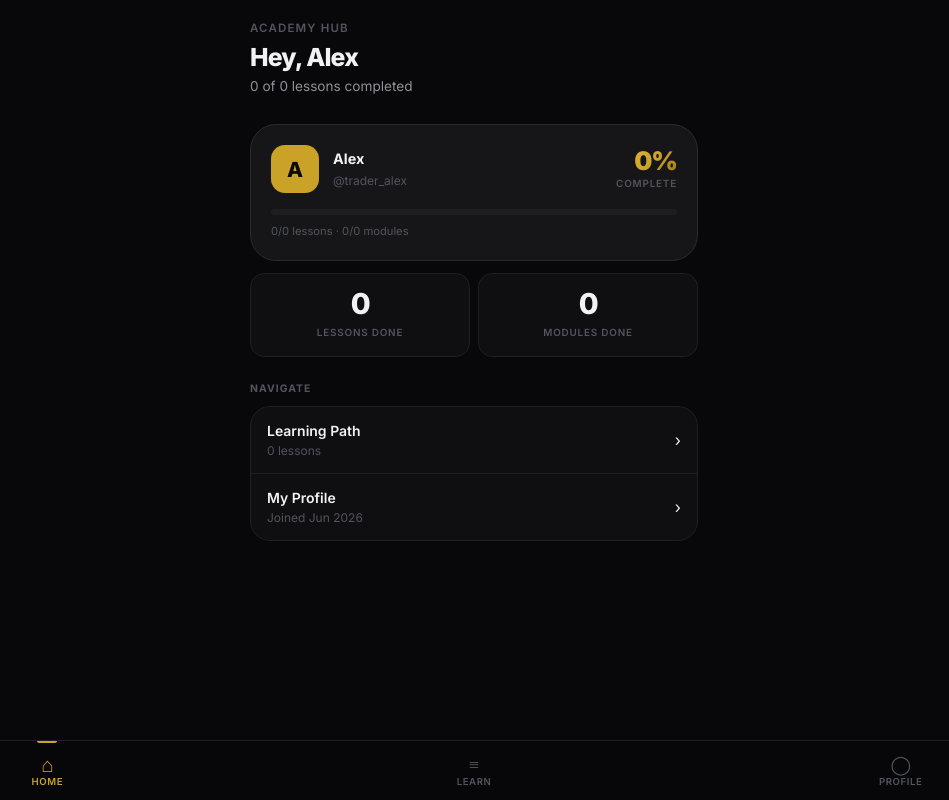
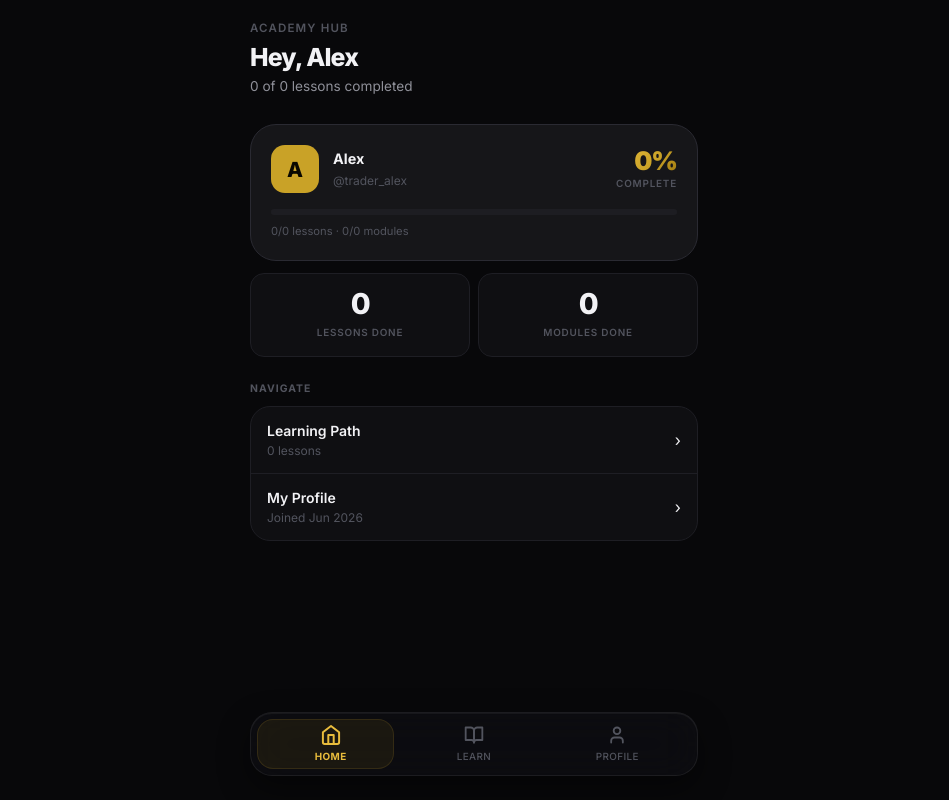
Before and after one commit to OdtaDeL/Tele_Mini_App, a React (Vite) app: page / in a window 1280 px wide. Shown: the whole page, without its empty margins (166-1115 px from the left). Built offline with nearby package versions, Linux system fonts and the light colour scheme; no server answers; the database is empty.

Commit message:
feat: implement iOS-style floating bottom taskbar and admin authorization transition screen

```diff
--- a/src/components/BottomNav.tsx
+++ b/src/components/BottomNav.tsx
@@ -1,9 +1,36 @@
 import { useLocation, useNavigate } from 'react-router-dom';
 
 const NAV = [
-  { path: '/',        label: 'Home',    icon: '⌂' },
-  { path: '/learn',   label: 'Learn',   icon: '≡' },
-  { path: '/profile', label: 'Profile', icon: '◯' },
+  {
+    path: '/',
+    label: 'Home',
+    icon: (
+      <svg width="20" height="20" viewBox="0 0 24 24" fill="none" stroke="currentColor" strokeWidth="2.2" strokeLinecap="round" strokeLinejoin="round">
+        <path d="m3 9 9-7 9 7v11a2 2 0 0 1-2 2H5a2 2 0 0 1-2-2z"/>
+        <polyline points="9 22 9 12 15 12 15 22"/>
+      </svg>
+    )
+  },
+  {
+    path: '/learn',
+    label: 'Learn',
+    icon: (
+      <svg width="20" height="20" viewBox="0 0 24 24" fill="none" stroke="currentColor" strokeWidth="2.2" strokeLinecap="round" strokeLinejoin="round">
+        <path d="M2 3h6a4 4 0 0 1 4 4v14a3 3 0 0 0-3-3H2z"/>
+        <path d="M22 3h-6a4 4 0 0 0-4 4v14a3 3 0 0 1 3-3h7z"/>
+      </svg>
+    )
+  },
+  {
+    path: '/profile',
+    label: 'Profile',
+    icon: (
+      <svg width="20" height="20" viewBox="0 0 24 24" fill="none" stroke="currentColor" strokeWidth="2.2" strokeLinecap="round" strokeLinejoin="round">
+        <path d="M19 21v-2a4 4 0 0 0-4-4H9a4 4 0 0 0-4 4v2"/>
+        <circle cx="12" cy="7" r="4"/>
+      </svg>
+    )
+  },
 ];
 
 export default function BottomNav() {
@@ -14,21 +41,95 @@ export default function BottomNav() {
     return null;
   }
 
+  const activeIndex = NAV.findIndex(item => item.path === location.pathname);
+
   return (
-    <nav className="bottom-nav">
+    <nav
+      style={{
+        position: 'fixed',
+        bottom: '24px',
+        left: '16px',
+        right: '16px',
+        maxWidth: '448px',
+        margin: '0 auto',
+        height: '64px',
+        display: 'flex',
+        alignItems: 'center',
+        padding: '0 8px',
+        background: 'rgba(15, 15, 18, 0.72)',
+        backdropFilter: 'blur(20px) saturate(180%)',
+        WebkitBackdropFilter: 'blur(20px) saturate(180%)',
+        border: '1px solid rgba(255, 255, 255, 0.07)',
+        borderRadius: '22px',
+        boxShadow: '0 12px 32px rgba(0, 0, 0, 0.45), inset 0 1px 0 rgba(255, 255, 255, 0.05)',
+        zIndex: 100,
+      }}
+    >
+      {/* Sliding Active Highlight Indicator */}
+      {activeIndex !== -1 && (
+        <div
+          style={{
+            position: 'absolute',
+            top: '6px',
+            bottom: '6px',
+            left: `calc(${activeIndex} * 33.333% + 6px)`,
+            width: `calc(33.333% - 12px)`,
+            background: 'rgba(201, 162, 39, 0.08)',
+            border: '1px solid rgba(201, 162, 39, 0.15)',
+            borderRadius: '16px',
+            transition: 'all 0.35s cubic-bezier(0.25, 1, 0.5, 1)',
+            pointerEvents: 'none',
+          }}
+        />
+      )}
+
       {NAV.map(({ path, label, icon }) => {
         const active = location.pathname === path;
         return (
           <button
             key={path}
             id={`nav-${label.toLowerCase()}`}
-            className={`nav-item${active ? ' nav-item-active' : ''}`}
+            className="active:scale-[0.93]"
+            style={{
+              flex: 1,
+              height: '100%',
+              background: 'transparent',
+              border: 'none',
+              cursor: 'pointer',
+              display: 'flex',
+              flexDirection: 'column',
+              alignItems: 'center',
+              justifyContent: 'center',
+              color: active ? 'var(--gold-bright)' : 'var(--text-3)',
+              transition: 'color 0.3s ease, transform 0.15s ease',
+              position: 'relative',
+              zIndex: 10,
+              gap: '4px',
+            }}
             onClick={() => navigate(path)}
           >
-            <span className="nav-icon" style={{ fontFamily: 'system-ui', fontWeight: active ? 700 : 400 }}>
+            <div
+              style={{
+                display: 'flex',
+                alignItems: 'center',
+                justifyContent: 'center',
+                transform: active ? 'scale(1.08)' : 'scale(1)',
+                transition: 'transform 0.35s cubic-bezier(0.25, 1, 0.5, 1)',
+              }}
+            >
               {icon}
+            </div>
+            <span
+              style={{
+                fontSize: '0.62rem',
+                fontWeight: active ? 700 : 500,
+                letterSpacing: '0.04em',
+                textTransform: 'uppercase',
+                transition: 'all 0.3s ease'
+              }}
+            >
+              {label}
             </span>
-            <span className="nav-label">{label}</span>
           </button>
         );
       })}
--- a/src/index.css
+++ b/src/index.css
@@ -582,7 +582,7 @@ body {
 /* ===== Page Container ===== */
 .page {
   flex: 1;
-  padding: 0 16px 80px;
+  padding: 0 16px 112px;
   max-width: 480px;
   margin: 0 auto;
   width: 100%;
--- a/src/pages/admin/AdminLayout.tsx
+++ b/src/pages/admin/AdminLayout.tsx
@@ -1,3 +1,4 @@
+import { useState, useEffect } from 'react';
 import { Outlet, useNavigate, useLocation } from 'react-router-dom';
 
 const adminTabs = [
@@ -10,6 +11,89 @@ const adminTabs = [
 export default function AdminLayout() {
   const navigate = useNavigate();
   const location = useLocation();
+  const [isAuthorizing, setIsAuthorizing] = useState(true);
+
+  useEffect(() => {
+    const timer = setTimeout(() => {
+      setIsAuthorizing(false);
+    }, 1000);
+    return () => clearTimeout(timer);
+  }, []);
+
+  if (isAuthorizing) {
+    return (
+      <div
+        style={{
+          position: 'fixed',
+          inset: 0,
+          background: 'var(--bg-base, #08080a)',
+          zIndex: 9999,
+          display: 'flex',
+          flexDirection: 'column',
+          alignItems: 'center',
+          justifyContent: 'center',
+          gap: '20px',
+          fontFamily: 'var(--font-mono, monospace)',
+        }}
+      >
+        <div style={{ position: 'relative', width: '80px', height: '80px' }}>
+          {/* Outer Rotating Scan Ring */}
+          <div
+            style={{
+              position: 'absolute',
+              inset: 0,
+              border: '2px solid rgba(201, 162, 39, 0.15)',
+              borderTopColor: 'var(--gold-bright, #e8bc3c)',
+              borderRadius: '50%',
+              animation: 'spinCw 1.2s linear infinite',
+            }}
+          />
+          {/* Inner Gear Symbol */}
+          <div
+            style={{
+              position: 'absolute',
+              inset: '20px',
+              background: 'rgba(201, 162, 39, 0.05)',
+              border: '1px dashed rgba(201, 162, 39, 0.3)',
+              borderRadius: '50%',
+              display: 'flex',
+              alignItems: 'center',
+              justifyContent: 'center',
+              fontSize: '1.2rem',
+              color: 'var(--gold, #c9a227)',
+            }}
+          >
+            ⚙
+          </div>
+        </div>
+
+        <div style={{ textAlign: 'center', display: 'flex', flexDirection: 'column', gap: '6px' }}>
+          <p
+            style={{
+              fontSize: '0.75rem',
+              fontWeight: 700,
+              letterSpacing: '0.2em',
+              color: 'var(--gold-bright, #e8bc3c)',
+              textTransform: 'uppercase',
+              margin: 0
+            }}
+          >
+            SECURE ACCESS
+          </p>
+          <p
+            style={{
+              fontSize: '0.62rem',
+              color: 'var(--text-3, #52545e)',
+              letterSpacing: '0.05em',
+              margin: 0
+            }}
+          >
+            AUTHORIZING ADMIN MODE...
+          </p>
+        </div>
+      </div>
+    );
+  }
 
   return (
     <div className="page" style={{ paddingBottom: '20px' }}>
@@ -37,14 +121,14 @@ export default function AdminLayout() {
               style={{
                 padding: '8px 14px',
                 borderRadius: '10px',
-                border: 'none',
+                border: isActive ? '1px solid var(--border-gold)' : '1px solid var(--border)',
                 cursor: 'pointer',
                 fontSize: '0.8rem',
-                fontWeight: 500,
+                fontWeight: isActive ? 700 : 500,
                 fontFamily: 'var(--font-sans)',
                 whiteSpace: 'nowrap',
-                background: isActive ? 'var(--color-accent-primary)' : 'var(--color-bg-card)',
-                color: isActive ? 'white' : 'var(--color-text-secondary)',
+                background: isActive ? 'var(--gold)' : 'var(--bg-surface)',
+                color: isActive ? 'var(--gold-fg)' : 'var(--text-2)',
                 transition: 'all 0.2s ease',
               }}
             >
```
